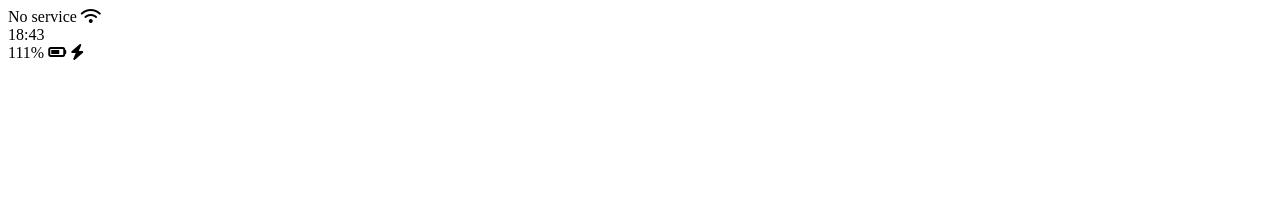
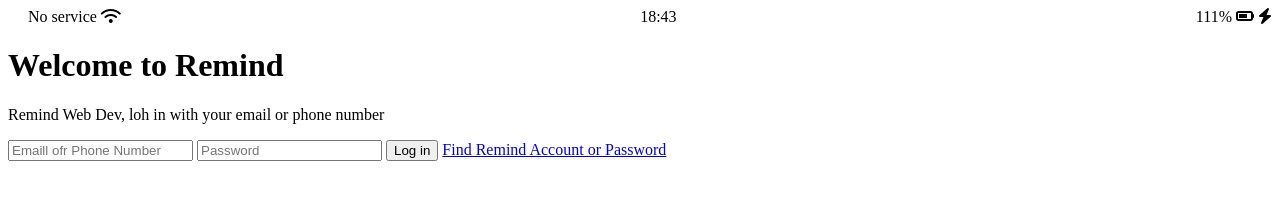
Before and after one commit to ktoto91/remind, a plain HTML site: page index.html in a window 1280 px wide. Drawn offline with Linux system fonts and the light colour scheme.

Commit message:
Add to style.css

```diff
--- /dev/null
+++ b/css/style.css
@@ -0,0 +1,17 @@
+/* HTML의 Tag, Class, ID를 지정하는 경우,
+1. Tag는 그냥 해당 태그명을 입력
+2. Class는 앞에 dot(.)을 추가
+3. ID는 앞에 Pound key(#)을 추가
+*/
+
+.status-bar {
+    display: flex;
+    justify-content: space-between;
+}
+
+.status-bar__column:first-child span{
+    margin-left: 20px;
+}
+/* display: flex; 는 태그안에 있는 내용들을
+한줄(가로)로 만들어 준다. 물론, 그것이 주 기능은 아님!
+*/
--- a/index.html
+++ b/index.html
@@ -1,11 +1,17 @@
 <!DOCTYPE html>
 <html lang="en">
 <head>
+    <link rel="stylesheet" href="css/style.css">
+    <!-- CSS 링크 단축키
+    1. link:css 입력
+    2. 기본으로 설정되어있는 href는 style.css이기 때문에, 폴더는 별도로 설정한다.
+    Ex.) css폴더안에 style.css가 있는 경우 -> href="css/style.csss"
+    -->
     <meta charset="UTF-8">
     <meta http-equiv="X-UA-Compatible" content="IE=edge">
     <meta name="viewport" content="width=device-width, initial-scale=1.0">
-    <title>Remind</title>
-    <!--
+    <title>Welcome to Remind</title>
+    <!-- HTML 단축키
     1. 느낌표(!)를 사용하면, HTML5의 기본 양식(?)을 불러온다.
     2. 주석 처리 단축키는 Ctrl+/ 이다.
     -->
@@ -25,6 +31,18 @@
             <i class="fas fa-bolt"></i>
         </div>
     </div>
+
+        <header class="welcome-header">
+            <h1 class="welcome-header__title">Welcome to Remind</h1>
+            <p class="welcome-header__text">Remind Web Dev, loh in with your email or phone number</p>
+        </header>
+
+        <form class="login-form">
+            <input type="text" placeholder="Emaill ofr Phone Number">
+            <input type="password" placeholder="Password">
+            <input type="submit" value="Log in">
+            <a href="#">Find Remind Account or Password</a>
+        </form>
     <script src="https://kit.fontawesome.com/6478f529f2.js"
         crossorigin="anonymous">
     </script>
```
